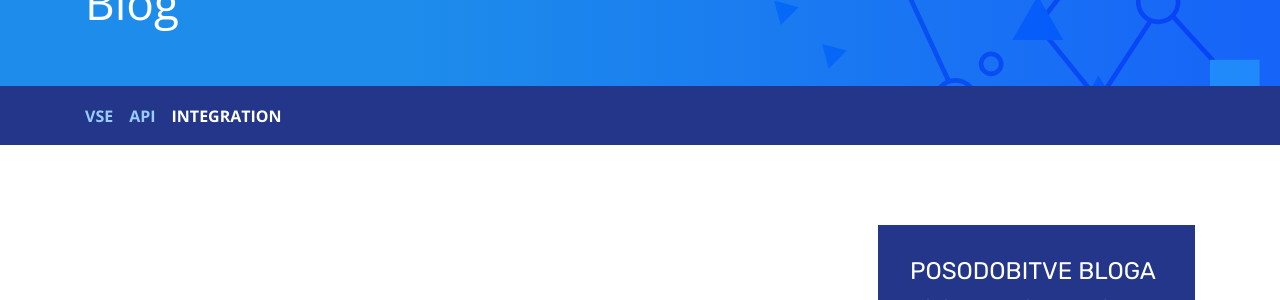
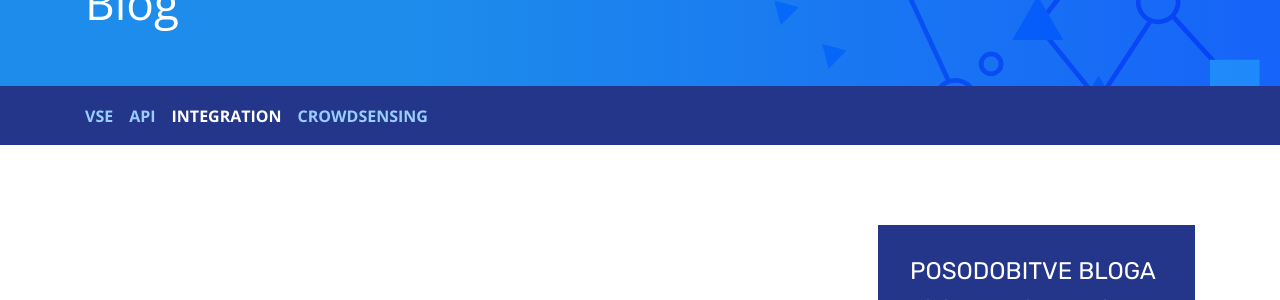
Before and after one commit to kumuluz/blog.sunesis.si, a Jekyll site: the page built from category/integration.html, in a window 1280 px wide. Shown: the part 161-461 px from the top of the page. Built offline with Jekyll 4.4.1, drawn with Linux system fonts in a browser that asks for light colours.

Commit message:
Bug/links
* removed unused font
* fixed categories links
* added category link

```diff
--- a/_includes/header.html
+++ b/_includes/header.html
@@ -23,10 +23,13 @@
         <a class="{% if '/' == page.url %}active{% endif %}" href="/">Vse</a>
       </li>
       <li>
-        <a class="{% if '/category/product-ka.html' == page.url %}active{% endif %}" href="/category/product-ka.html">API</a>
+        <a class="{% if '/category/api.html' == page.url %}active{% endif %}" href="/category/api.html">API</a>
       </li>
       <li>
-        <a class="{% if '/category/product-ki.html' == page.url %}active{% endif %}" href="/category/product-ki.html">Integration</a>
+        <a class="{% if '/category/integration.html' == page.url %}active{% endif %}" href="/category/integration.html">Integration</a>
+      </li>
+      <li>
+        <a class="{% if '/category/crowdsensing.html' == page.url %}active{% endif %}" href="/category/crowdsensing.html">Crowdsensing</a>
       </li>
     </ul>
   </div>
--- a/_sass/_config.scss
+++ b/_sass/_config.scss
@@ -19,9 +19,6 @@
 @import url('https://fonts.googleapis.com/css?family=Open+Sans:300,400,600,700,800&subset=latin-ext');
 $open-sans: 'Open Sans', sans-serif;
 
-@import url('https://fonts.googleapis.com/css?family=Fjalla+One&subset=latin-ext');
-$fjalla-one: 'Fjalla One', sans-serif;
-
 @import url('https://fonts.googleapis.com/css?family=Rubik&subset=latin-ext');
 $rubik: 'Rubik', sans-serif;
 
--- /dev/null
+++ b/category/crowdsensing.html
@@ -0,0 +1,5 @@
+---
+layout: default
+---
+
+{% include posts.html category="Crowdsensing"  %}
```
Also changed, not shown: README.md, category/api.html (renamed from category/product-ka.html), category/integration.html (renamed from category/product-ki.html).
